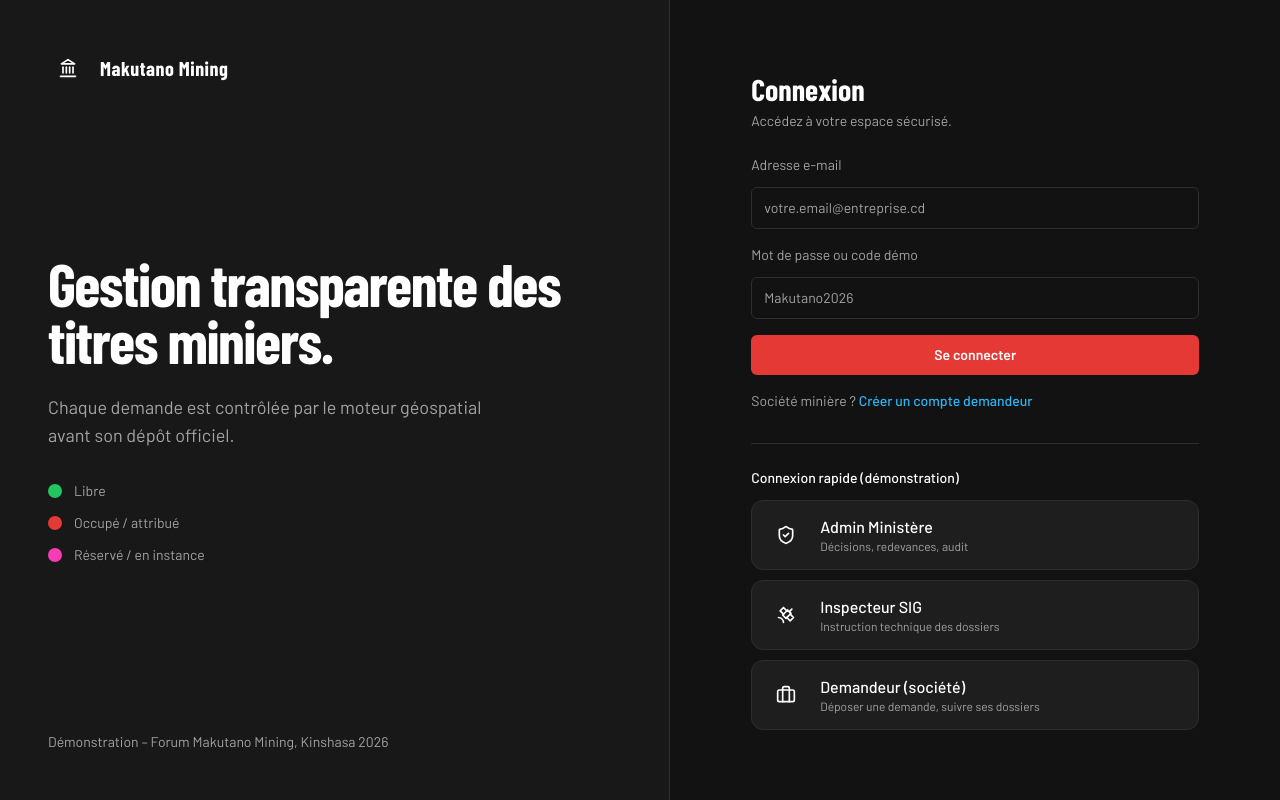
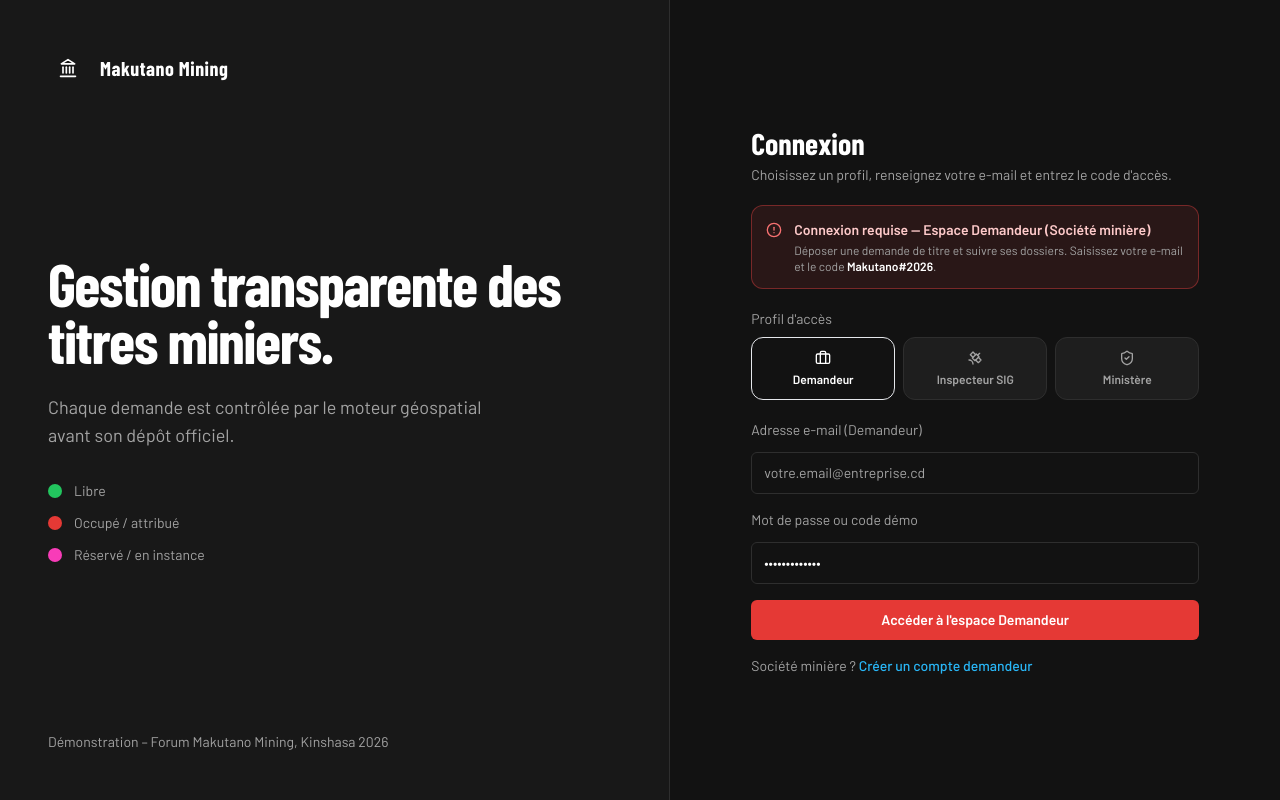
Before and after one commit to jordymundeleit/makutano-title-manager, a Next.js app: page /login in a window 1280 px wide. Built offline with nearby package versions, Linux system fonts and the light colour scheme.

Commit message:
feat: add role selector and dynamic role assignment on demo login

```diff
--- a/src/app/api/auth/login/route.ts
+++ b/src/app/api/auth/login/route.ts
@@ -2,6 +2,17 @@ import { NextResponse } from "next/server";
 import { prisma } from "@/lib/prisma";
 import { setSessionCookie } from "@/lib/auth";
 import { DEMO_PASSWORD, type Role } from "@/lib/constants";
+
+function normalizeRole(rawRole: unknown, email: string): Role {
+  if (rawRole === "ADMIN" || rawRole === "INSPECTOR" || rawRole === "APPLICANT") {
+    return rawRole;
+  }
+  if (email.includes("admin@")) return "ADMIN";
+  if (email.includes("inspector@") || email.includes("inspecteur@") || email.includes("sig@")) {
+    return "INSPECTOR";
+  }
+  return "APPLICANT";
+}
 
 export async function POST(request: Request) {
   try {
@@ -16,39 +27,34 @@ export async function POST(request: Request) {
       );
     }
 
-    const UNIVERSAL_PASSWORD = process.env.DEMO_UNIVERSAL_PASSWORD || DEMO_PASSWORD || "Makutano2026";
+    const universalPassword =
+      process.env.DEMO_UNIVERSAL_PASSWORD || DEMO_PASSWORD || "Makutano2026";
 
-    if (password !== UNIVERSAL_PASSWORD) {
+    if (password !== universalPassword) {
       return NextResponse.json(
-        { error: "Code d'accès démo incorrect (utilisez Makutano2026)." },
+        { error: `Code d'accès démo incorrect (utilisez ${DEMO_PASSWORD}).` },
         { status: 401 }
       );
     }
 
-    // Détermination du rôle selon le compte utilisé
-    let targetRole: Role = "APPLICANT";
-    if (email.includes("admin@")) {
-      targetRole = "ADMIN";
-    } else if (email.includes("inspector@") || email.includes("sig@")) {
-      targetRole = "INSPECTOR";
-    }
+    const targetRole = normalizeRole(body.role, email);
+    const defaultName = email.split("@")[0].replace(/[._-]/g, " ").trim() || "Visiteur Démo";
 
-    const defaultName = email.split("@")[0].replace(/[._-]/g, " ");
-
-    // Création automatique du prospect ou récupération de son compte dans Neon PostgreSQL
     const user = await prisma.user.upsert({
       where: { email },
-      update: { active: true },
+      update: {
+        role: targetRole,
+        active: true,
+      },
       create: {
         email,
-        name: defaultName || "Visiteur Démo",
+        name: defaultName,
         passwordHash: "DEMO_ACCESS_2026",
         role: targetRole,
         active: true,
       },
     });
 
-    // Génération et écriture du cookie de session JWT "mt_session"
     await setSessionCookie({
       uid: user.id,
       role: user.role as Role,
@@ -61,7 +67,11 @@ export async function POST(request: Request) {
     return NextResponse.json({
       success: true,
       redirect: redirectPath,
-      user: { email: user.email, role: user.role },
+      user: {
+        id: user.id,
+        email: user.email,
+        role: user.role,
+      },
     });
   } catch (error) {
     console.error("Login error:", error);
--- a/src/app/login/LoginForm.tsx
+++ b/src/app/login/LoginForm.tsx
@@ -2,37 +2,73 @@
 
 import Link from "next/link";
 import { useState } from "react";
-import { Briefcase, Landmark, Loader2, ShieldCheck, Satellite } from "lucide-react";
+import { Briefcase, Landmark, Loader2, ShieldCheck, Satellite, AlertCircle } from "lucide-react";
 import { api } from "@/lib/client";
-import { DEMO_ACCOUNTS, DEMO_PASSWORD } from "@/lib/constants";
+import { DEMO_PASSWORD, type Role } from "@/lib/constants";
 import { ErrorBox } from "@/components/Feedback";
 
+type RoleOption = {
+  id: Role;
+  label: string;
+  shortLabel: string;
+  desc: string;
+  icon: typeof Briefcase;
+};
+
+const ROLE_OPTIONS: RoleOption[] = [
+  {
+    id: "APPLICANT",
+    label: "Demandeur (Société minière)",
+    shortLabel: "Demandeur",
+    desc: "Déposer une demande de titre et suivre ses dossiers",
+    icon: Briefcase,
+  },
+  {
+    id: "INSPECTOR",
+    label: "Inspecteur SIG",
+    shortLabel: "Inspecteur SIG",
+    desc: "Instruction technique et contrôle géospatial des périmètres",
+    icon: Satellite,
+  },
+  {
+    id: "ADMIN",
+    label: "Admin Ministère",
+    shortLabel: "Ministère",
+    desc: "Décisions administratives, redevances et journal d'audit",
+    icon: ShieldCheck,
+  },
+];
+
 export default function LoginForm({ demo }: { demo: boolean }) {
+  const [selectedRole, setSelectedRole] = useState<Role>("APPLICANT");
   const [email, setEmail] = useState("");
-  const [password, setPassword] = useState("");
-  const [busy, setBusy] = useState<string | null>(null);
+  const [password, setPassword] = useState(demo ? DEMO_PASSWORD : "");
+  const [busy, setBusy] = useState(false);
   const [error, setError] = useState<string | null>(null);
 
-  async function handleLogin(targetEmail: string, targetPass: string, key: string) {
-    setBusy(key);
+  const activeOption =
+    ROLE_OPTIONS.find((item) => item.id === selectedRole) || ROLE_OPTIONS[0];
+
+  async function handleSubmit(e: React.FormEvent) {
+    e.preventDefault();
+    setBusy(true);
     setError(null);
+
     try {
       const res = await api<{ redirect: string }>("/api/auth/login", {
         method: "POST",
-        json: { email: targetEmail, password: targetPass },
+        json: {
+          email: email.trim(),
+          password: password.trim(),
+          role: selectedRole,
+        },
       });
       window.location.href = res.redirect;
     } catch (err) {
       setError(err instanceof Error ? err.message : "Connexion impossible.");
-      setBusy(null);
+      setBusy(false);
     }
   }
-
-  const quick = [
-    { key: "admin", icon: ShieldCheck, ...DEMO_ACCOUNTS.admin, subtitle: "Décisions, redevances, audit" },
-    { key: "inspector", icon: Satellite, ...DEMO_ACCOUNTS.inspector, subtitle: "Instruction technique des dossiers" },
-    { key: "applicant", icon: Briefcase, ...DEMO_ACCOUNTS.applicant, subtitle: "Déposer une demande, suivre ses dossiers" },
-  ];
 
   return (
     <main className="grid min-h-screen lg:grid-cols-[1.1fr_1fr]">
@@ -69,17 +105,59 @@ export default function LoginForm({ demo }: { demo: boolean }) {
       <section className="flex items-center justify-center px-6 py-10">
         <div className="w-full max-w-md">
           <h2 className="font-display text-3xl font-bold">Connexion</h2>
-          <p className="mt-1 text-sm text-muted">Accédez à votre espace sécurisé.</p>
+          <p className="mt-1 text-sm text-muted">
+            Choisissez un profil, renseignez votre e-mail et entrez le code d&apos;accès.
+          </p>
 
-          <form
-            className="mt-6 space-y-4"
-            onSubmit={(e) => {
-              e.preventDefault();
-              handleLogin(email, password, "form");
-            }}
-          >
+          {/* Barre d'indication claire du profil actif */}
+          <div className="mt-5 flex items-start gap-3 rounded-xl border border-red-500/40 bg-red-500/10 p-3.5 text-sm">
+            <AlertCircle className="mt-0.5 h-4 w-4 shrink-0 text-red-400" />
             <div>
-              <label htmlFor="email" className="label">Adresse e-mail</label>
+              <p className="font-semibold text-red-200">
+                Connexion requise — Espace {activeOption.label}
+              </p>
+              <p className="mt-0.5 text-xs text-muted">
+                {activeOption.desc}. Saisissez votre e-mail et le code{" "}
+                <span className="font-semibold text-white">{DEMO_PASSWORD}</span>.
+              </p>
+            </div>
+          </div>
+
+          {/* Sélecteur de rôle */}
+          <div className="mt-5">
+            <span className="label block">Profil d&apos;accès</span>
+            <div className="mt-2 grid grid-cols-3 gap-2">
+              {ROLE_OPTIONS.map((option) => {
+                const Icon = option.icon;
+                const isSelected = selectedRole === option.id;
+                return (
+                  <button
+                    key={option.id}
+                    type="button"
+                    disabled={busy}
+                    onClick={() => {
+                      setSelectedRole(option.id);
+                      setError(null);
+                    }}
+                    className={`flex flex-col items-center justify-center gap-1.5 rounded-xl border p-3 text-center transition ${
+                      isSelected
+                        ? "border-primary bg-primary/15 text-white"
+                        : "border-line bg-panel text-muted hover:border-primary/40 hover:text-white"
+                    }`}
+                  >
+                    <Icon className="h-4 w-4" />
+                    <span className="text-xs font-semibold leading-tight">{option.shortLabel}</span>
+                  </button>
+                );
+              })}
+            </div>
+          </div>
+
+          <form className="mt-5 space-y-4" onSubmit={handleSubmit}>
+            <div>
+              <label htmlFor="email" className="label">
+                Adresse e-mail ({activeOption.shortLabel})
+              </label>
               <input
                 id="email"
                 type="email"
@@ -90,15 +168,18 @@ export default function LoginForm({ demo }: { demo: boolean }) {
                 className="input mt-1.5 w-full"
               />
             </div>
+
             <div>
-              <label htmlFor="password" className="label">Mot de passe ou code démo</label>
+              <label htmlFor="password" className="label">
+                Mot de passe ou code démo
+              </label>
               <input
                 id="password"
                 type="password"
                 required
                 value={password}
                 onChange={(e) => setPassword(e.target.value)}
-                placeholder="Makutano2026"
+                placeholder={DEMO_PASSWORD}
                 className="input mt-1.5 w-full"
               />
             </div>
@@ -107,46 +188,20 @@ export default function LoginForm({ demo }: { demo: boolean }) {
 
             <button
               type="submit"
-              disabled={busy !== null}
-              className="btn-primary w-full flex items-center justify-center gap-2"
+              disabled={busy}
+              className="btn-primary flex w-full items-center justify-center gap-2"
             >
-              {busy === "form" && <Loader2 className="h-4 w-4 animate-spin" />}
-              Se connecter
+              {busy && <Loader2 className="h-4 w-4 animate-spin" />}
+              Accéder à l&apos;espace {activeOption.shortLabel}
             </button>
           </form>
 
           <p className="mt-4 text-sm text-muted">
-            Société minière ? <Link href="/register" className="text-mining hover:underline font-medium">Créer un compte demandeur</Link>
+            Société minière ?{" "}
+            <Link href="/register" className="font-medium text-mining hover:underline">
+              Créer un compte demandeur
+            </Link>
           </p>
-
-          {demo && (
-            <div className="mt-8 border-t border-line pt-6">
-              <p className="text-sm font-medium">Connexion rapide (démonstration)</p>
-              <div className="mt-3 grid gap-2.5">
-                {quick.map((q) => {
-                  const Icon = q.icon;
-                  const isBusy = busy === q.key;
-                  return (
-                    <button
-                      key={q.key}
-                      type="button"
-                      disabled={busy !== null}
-                      onClick={() => handleLogin(q.email, DEMO_PASSWORD, q.key)}
-                      className="flex items-center gap-3.5 rounded-xl border border-line bg-panel p-3.5 text-left transition hover:border-primary/50 disabled:opacity-50"
-                    >
-                      <div className="flex h-10 w-10 shrink-0 items-center justify-center rounded-lg bg-primary/10 text-primary">
-                        {isBusy ? <Loader2 className="h-5 w-5 animate-spin" /> : <Icon className="h-5 w-5" />}
-                      </div>
-                      <div>
-                        <p className="font-medium leading-snug">{q.label}</p>
-                        <p className="text-xs text-muted">{q.subtitle}</p>
-                      </div>
-                    </button>
-                  );
-                })}
-              </div>
-            </div>
-          )}
         </div>
       </section>
     </main>
```
